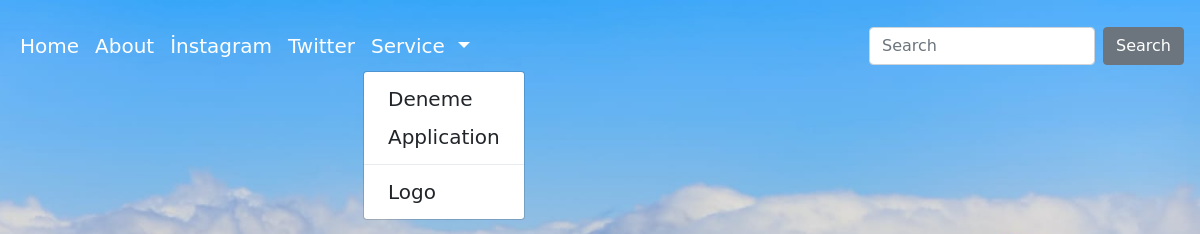
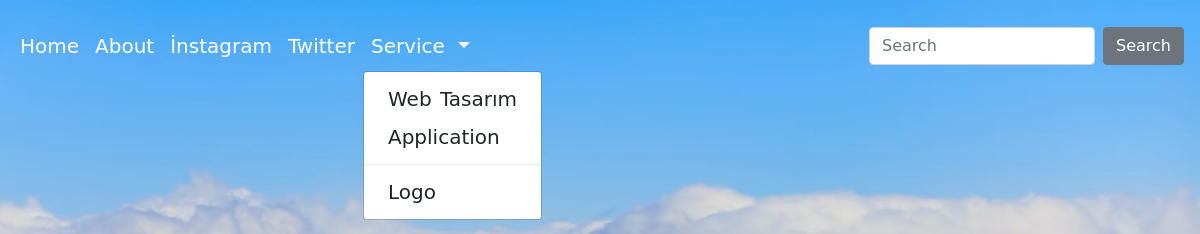
Before and after one commit to hawkeye63/Hawk, a plain HTML site: page index.html in a window 1280 px wide. Both pictures are taken after a click on the button "Service". Shown: the top 234 px of the page, 80-1280 px from the left. Drawn offline with nearby package versions, Linux system fonts and the light colour scheme.

Commit message:
düzeltildi

```diff
--- a/index.html
+++ b/index.html
@@ -25,7 +25,7 @@
                 <li class="nav-item dropdown"> <a class="nav-link dropdown-toggle" href="#" id="navbarDropdown" role="button" data-toggle="dropdown" aria-haspopup="true" aria-expanded="false">
          Service
         </a>
-            <div class="dropdown-menu" aria-labelledby="navbarDropdown"> <a class="dropdown-item" href="#">Deneme</a> <a class="dropdown-item" href="#">Application</a>
+            <div class="dropdown-menu" aria-labelledby="navbarDropdown"> <a class="dropdown-item" href="#">Web Tasarım</a> <a class="dropdown-item" href="#">Application</a>
                 <div class="dropdown-divider"></div> <a class="dropdown-item" href="#">Logo</a> </div>
                 </li>
             </ul>
```
